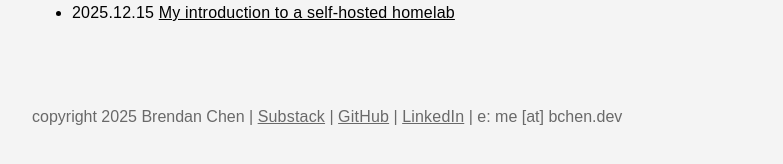
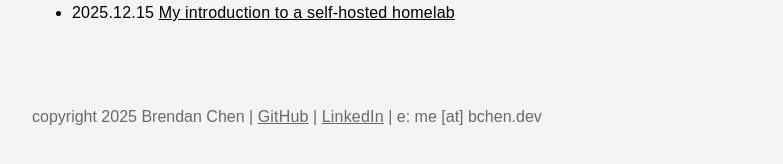
Before and after one commit to brendan-ch/brendan-ch.github.io, a Jekyll site: the page built from notes.html, in a window 1280 px wide. Shown: the part 638-802 px from the top of the page, without its empty margins (248-1031 px from the left). Built offline with Jekyll 4.4.1, drawn with Linux system fonts in a browser that asks for light colours; some web fonts are replaced.

Commit message:
Remove Substack link

```diff
--- a/_layouts/default.html
+++ b/_layouts/default.html
@@ -27,7 +27,6 @@
     </main>
     <footer>
         copyright 2025 Brendan Chen |
-        <a target="_blank" href="https://bchendev.substack.com?utm_source=bchen.dev">Substack</a> |
         <a target="_blank" href="https://github.com/brendan-ch">GitHub</a> |
         <a target="_blank" href="https://linkedin.com/in/brendan-ch">LinkedIn</a> | e: me [at] bchen.dev
     </footer>
```
